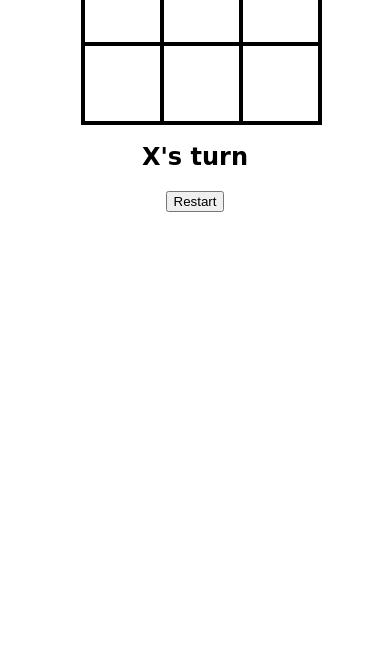
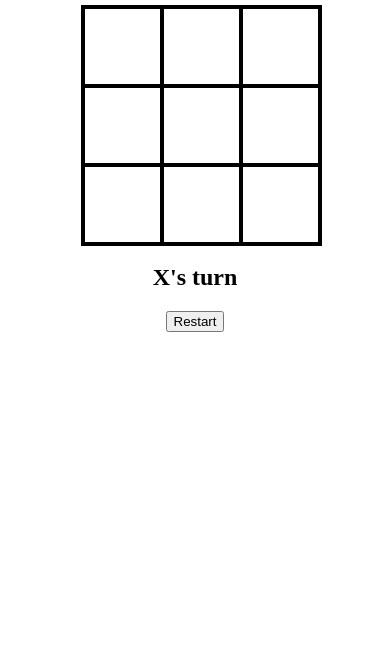
Before and after one commit to 0xYashh/tic-tac-toe, a plain HTML site: page index.html in a window 390 px wide. Shown: the part 181-844 px from the top of the page. Drawn offline with Linux system fonts and the light colour scheme.

Commit message:
Update style.css

```diff
--- a/style.css
+++ b/style.css
@@ -19,8 +19,9 @@
 
 }
 @media only screen and (max-width: 600px) {
-    #game-container{
+    #gameContainer{
         padding:100px 65px;
+        font-family:"Permanent Marker";
     }
 
 }
```
